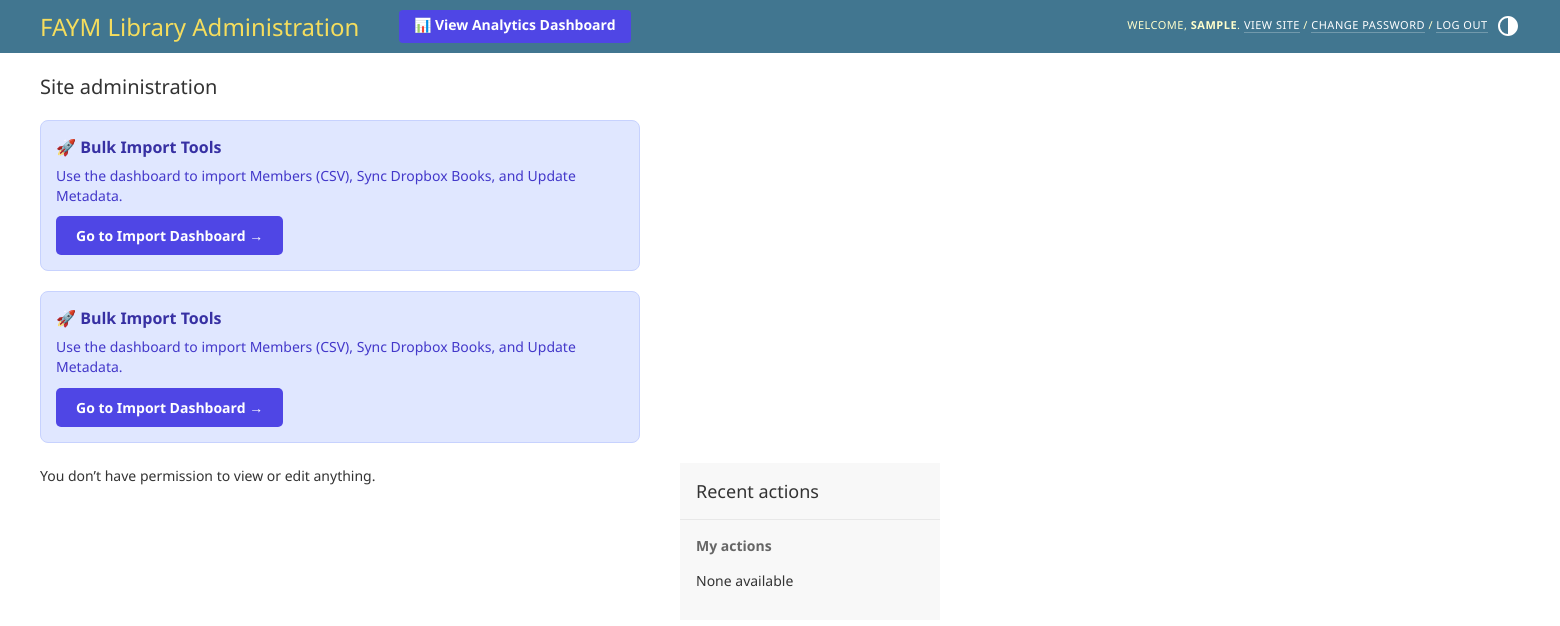
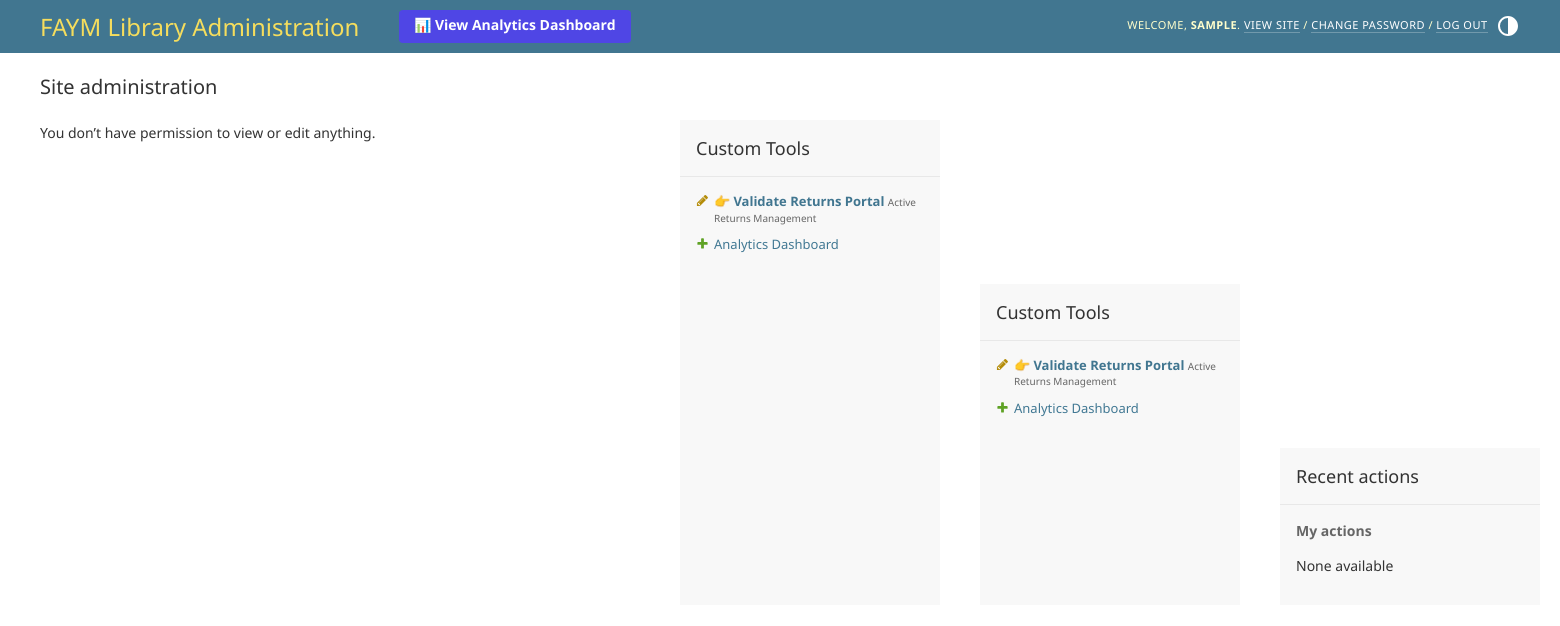
Before and after one commit to Del-Dan/FAYM-E-Lib, a Django app: page /admin/ in a window 1560 px wide. Shown: the top 626 px of the page. Run offline with Django 5.2, Linux system fonts and the light colour scheme; the visitor is signed in with stand-in values (Sample User, id 1); data comes from the database, SQL or seed files in the repository; data that the repository does not hold is empty.

Commit message:
fix(uat): Background Email, OTP Skip, Admin Sidebar, Limit Logic

```diff
--- a/library/models.py
+++ b/library/models.py
@@ -186,7 +186,7 @@
     def __str__(self):
         return f"{self.token} - {self.book.title if self.book else 'Unknown'}"
 
-class ValidateReturns(models.Model):
+class ReturnLog(models.Model):
     ACTION_CHOICES = [
         ('Approval', 'Approval'),
         ('Return', 'Return'),
@@ -223,6 +223,10 @@
         # For returns, need logic: Timestamp - Date of Action?
         return 0
 
+    class Meta:
+        verbose_name = "Return History Log"
+        verbose_name_plural = "Return History Logs"
+
 class OTPRecord(models.Model):
     phone_number = models.CharField(max_length=20)
     otp_code = models.CharField(max_length=6)
--- a/library/templates/admin/index.html
+++ b/library/templates/admin/index.html
@@ -1,13 +1,21 @@
 {% extends "admin/index.html" %}
 
-{% block content %}
-<div style="margin-bottom: 20px; padding: 15px; background: #e0e7ff; border: 1px solid #c7d2fe; border-radius: 8px;">
-    <h2 style="margin-top: 0; color: #3730a3;">🚀 Bulk Import Tools</h2>
-    <p style="color: #4338ca;">Use the dashboard to import Members (CSV), Sync Dropbox Books, and Update Metadata.</p>
-    <a href="/bulk-import/"
-        style="display: inline-block; background: #4f46e5; color: white; padding: 10px 20px; text-decoration: none; border-radius: 5px; font-weight: bold;">
-        Go to Import Dashboard &rarr;
-    </a>
+{% block sidebar %}
+<div id="content-related">
+    <div class="module" id="recent-actions-module">
+        <h2>Custom Tools</h2>
+        <ul class="actionlist">
+            <li class="changelink">
+                <a href="{% url 'validate_returns' %}" style="font-weight: bold; color: #417690;">
+                    👉 Validate Returns Portal
+                </a>
+                <span class="mini quiet">Active Returns Management</span>
+            </li>
+            <li class="addlink">
+                <a href="{% url 'admin_dashboard' %}">Analytics Dashboard</a>
+            </li>
+        </ul>
+    </div>
+    {{ block.super }}
 </div>
-{{ block.super }}
 {% endblock %}
```
Also changed, not shown: library/admin.py (+6 -5 lines), library/views.py (+34 -16 lines).
